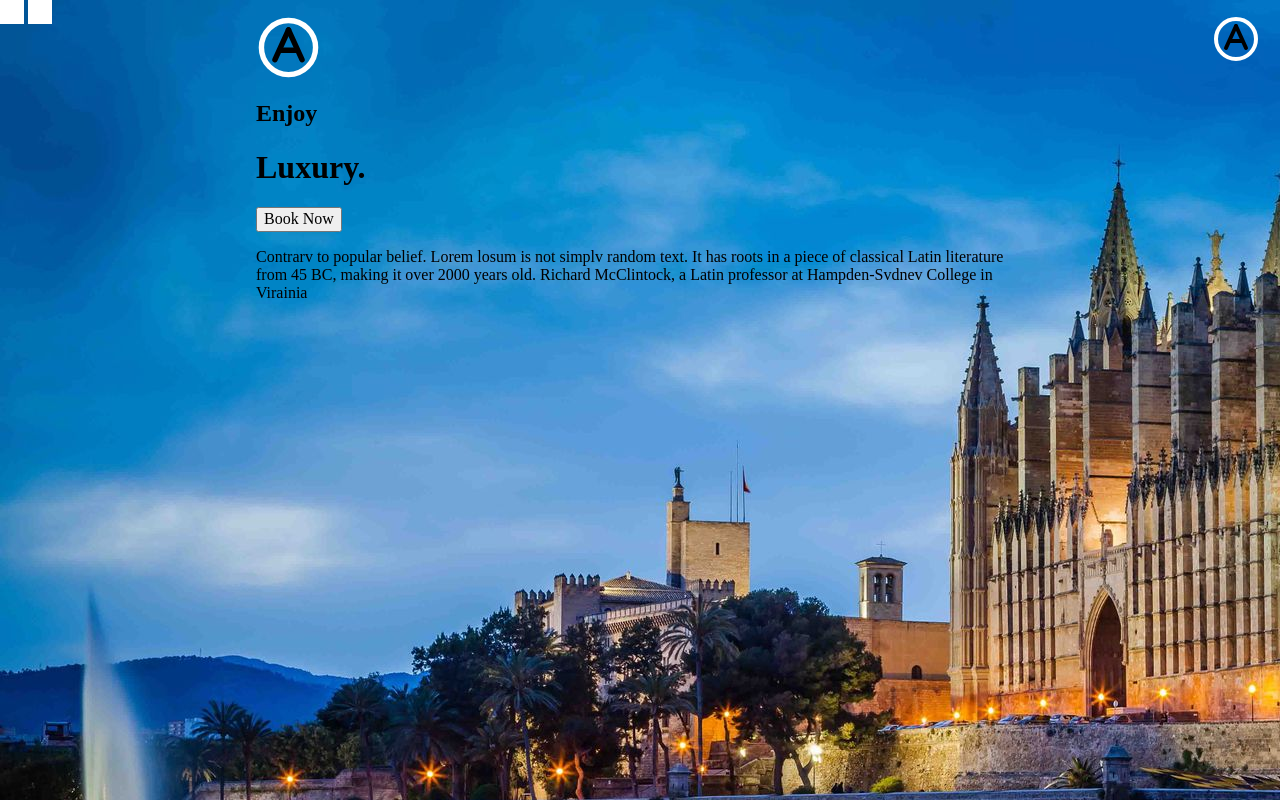
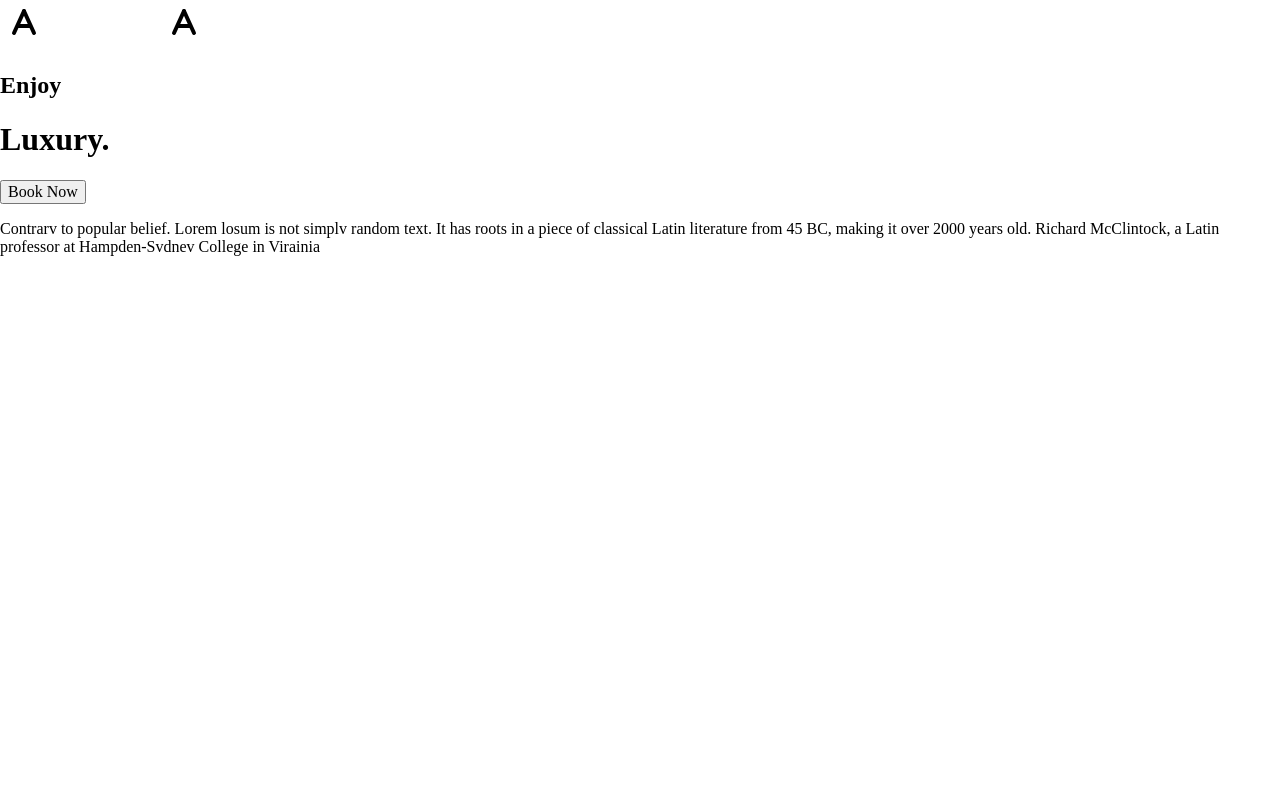
Before and after one commit to aitorocio/proyecto-universidad, a plain HTML site: page index.html in a window 1280 px wide. Drawn offline with Linux system fonts and the light colour scheme.

Commit message:
dtyjdtyj

```diff
--- a/index.html
+++ b/index.html
@@ -8,7 +8,7 @@
     <link rel="stylesheet" href="style.css">
 </head>
 <body>
-    <section class="contenido">
+
         <!-- header logo y menu -->
         <header>
             <img src="./img/logo.svg" class="logo">
@@ -27,10 +27,10 @@
             </section>
         </div>
         <!-- footer img insta img dfacebook -->
-        <div clas="final">
+        <footer>
             <img src="./img/instagram.svg" class="instagram">
             <img src="./img/facebook.svg" class="facebook">
-        </div>
-    </section>
+        <footer>
+
 </body>
 </html>
--- a/style.css
+++ b/style.css
@@ -11,41 +11,8 @@
 
 
 
-/*  */
-body{
-    height: 100vh;
-    background-image: url("./img/fondo.jpg");
+header, main, footer{
+    display:grid;
+    grid-template-columns: 1fr 100px 1000px;
+    gap:20px;
 }
-
-.contenido{
-    height: 100%;
-    display:grid;
-    grid-template-columns: 20% 60% 20%;
-    grid-template-rows: 10% 80% 10%;
-}
-
-
-
-header{
-    display: flex;
-    grid-column: 2/4;
-    grid-row: 1/2;
-    flex-direction: row;
-    justify-content: space-between;
-    padding-right: 20px;
-    padding-top: 15px;
-}
-
-.main{
-    grid-column: 2/3;
-    grid-row: 2/3;
-    display: flex;
-    flex-direction: column;
-    height: 100%;
-}
-
-
-.final{
-    grid-column: 3/4;
-    grid-row: 3/4;
-}
```
